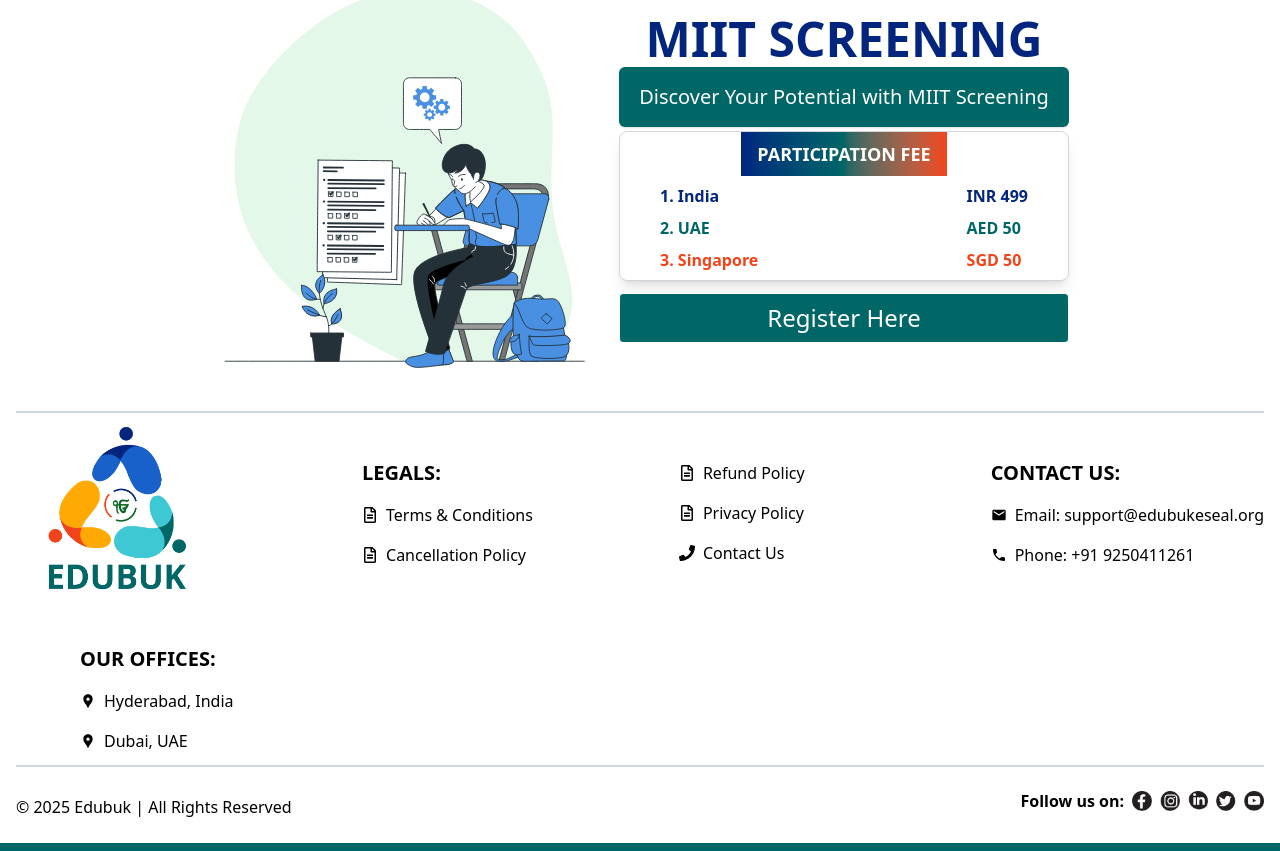
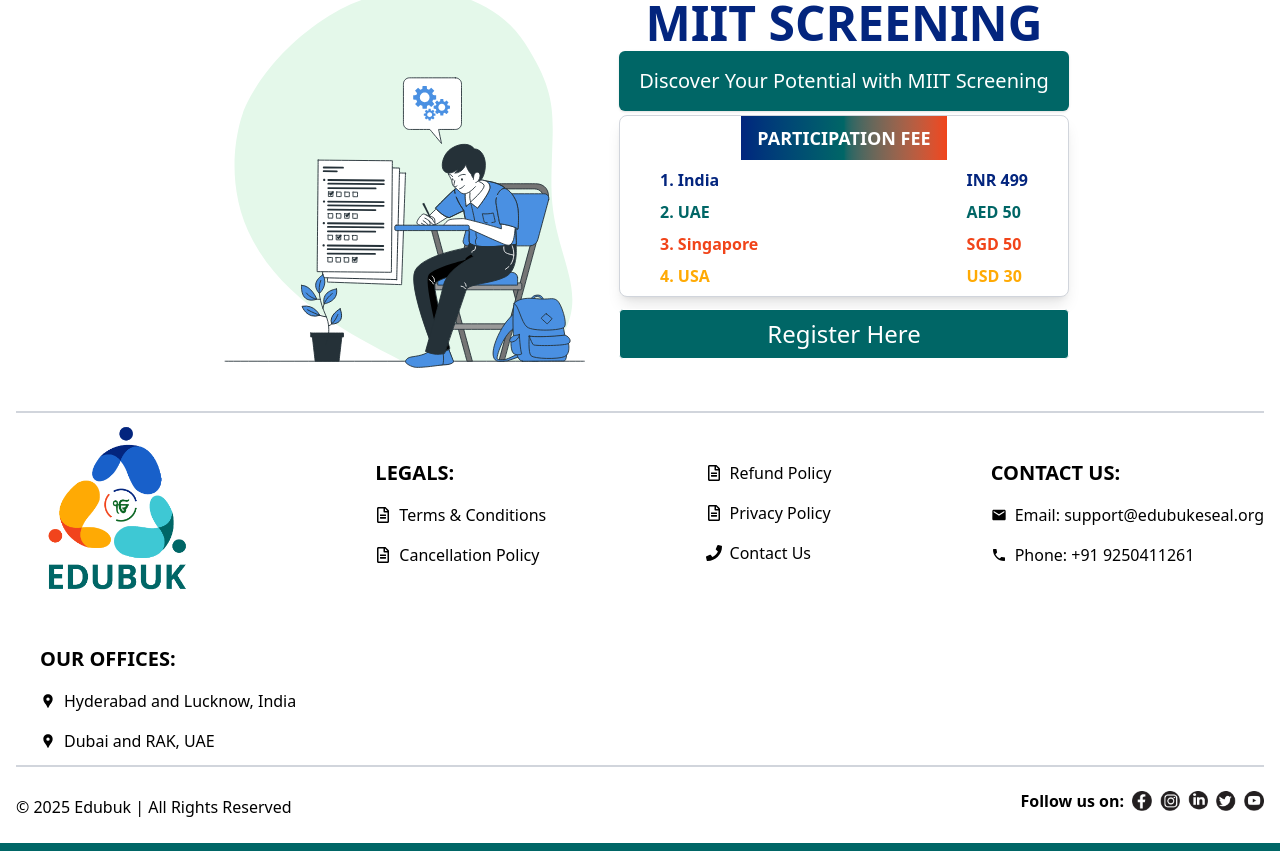
Before and after one commit to edubuk/MIIT-Screening-V2, a React (Vite) app: page / in a window 1280 px wide. Shown: the part 10727-11578 px from the top of the page. Built offline with nearby package versions, Linux system fonts and the light colour scheme; no server answers.

Commit message:
usd currency added

```diff
--- a/src/components/paymentGateway/razorpay.tsx
+++ b/src/components/paymentGateway/razorpay.tsx
@@ -154,7 +154,7 @@
                             e.target.value === "INR"
                               ? setAmount(499)
                               : e.target.value === "AED"? setAmount(50)
-                              :setAmount(50);
+                              :e.target.value==="SGD"?setAmount(50):setAmount(30);
                           }}
                           className="w-full px-2 py-1 border text-center border-gray-300 rounded-md text-gray-700 bg-white focus:outline-none focus:ring-2 focus:ring-blue-500 appearance-none"
                         >
@@ -162,6 +162,7 @@
                           <option value="INR">INR</option>
                           <option value="AED">AED</option>
                           <option value="SGD">SGD</option>
+                          <option value="USD">USD</option>
                         </select>
                         <div className="pointer-events-none absolute inset-y-0 right-3 flex items-center text-gray-500">
                           ▼
--- a/src/pages/Footer.tsx
+++ b/src/pages/Footer.tsx
@@ -15,25 +15,25 @@
 
       <div className="flex flex-wrap justify-center sm:justify-between items-center gap-8 border-b-2 border-t-2 border-gray-300 pb-3 " >
         <img src={logo} alt="logo" className="md:w-[200px] md:h-[200px] w-[152px] h-[152px]"></img>
-        <div className="flex flex-col justify-center gap-4 sm:pl-16">
+        <div className="flex flex-col justify-center gap-4 sm:pl-6">
             <div className="font-semibold text-xl text-black uppercase">Legals:</div>
             <Link to="/terms-and-conditions" className="flex justify-start gap-2 items-center text-black"><FaRegFileAlt />Terms & Conditions</Link>
             <Link to="/cancellation-policy" className="flex justify-start gap-2 items-center text-black"><FaRegFileAlt />Cancellation Policy</Link>
         </div>
-        <div className="flex flex-col justify-center gap-4 sm:pl-16">
+        <div className="flex flex-col justify-center gap-4 sm:pl-6">
               <Link to="/refund-policy" className="flex justify-start gap-2 items-center text-black"><FaRegFileAlt />Refund Policy</Link>
             <Link to="/privacy-policy" className="flex justify-start gap-2 items-center text-black"><FaRegFileAlt />Privacy Policy</Link>
             <Link to="/contact-us" className="flex justify-start gap-2 items-center text-black"><FaPhone />Contact Us</Link>
         </div>
-        <div className="flex flex-col justify-center gap-4 sm:pl-16 ml-10">
+        <div className="flex flex-col justify-center gap-4 sm:pl-6">
             <div className="font-semibold text-xl text-black uppercase">Contact Us:</div>
             <div className="flex justify-start gap-2 items-center text-black"><MdEmail />Email: support@edubukeseal.org</div>
             <div className="flex justify-start gap-2 items-center text-black"><MdPhone />Phone: +91 9250411261</div>
         </div>
-        <div className="flex flex-col justify-center gap-4 sm:pl-16">
+        <div className="flex flex-col justify-center gap-4 sm:pl-6">
             <div className="font-semibold text-xl text-black uppercase">Our Offices:</div>
-            <div className="flex justify-start gap-2 items-center text-black"><MdLocationPin /> Hyderabad, India</div>
-            <div className="flex justify-start gap-2 items-center text-black"><MdLocationPin /> Dubai, UAE</div>
+            <div className="flex justify-start gap-2 items-center text-black"><MdLocationPin /> Hyderabad and Lucknow, India</div>
+            <div className="flex justify-start gap-2 items-center text-black"><MdLocationPin /> Dubai and RAK, UAE</div>
         </div>
       </div>
 
--- a/src/pages/Home.tsx
+++ b/src/pages/Home.tsx
@@ -624,6 +624,7 @@
                   <p className="text-[#03257e] font-bold">1. India</p>
                   <p className="text-[#006666] font-bold">2. UAE</p>
                   <p className="text-[#f14419] font-bold">3. Singapore</p>
+                  <p className="text-[#ffaa04] font-bold">4. USA</p>
                 </div>
               </div>
               <div>
@@ -631,6 +632,7 @@
                   <p className="font-bold text-[#03257e]">INR 499</p>
                   <p className="font-bold text-[#006666]">AED 50</p>
                   <p className="font-bold text-[#f14419]">SGD 50</p>
+                  <p className="font-bold text-[#ffaa04]">USD 30</p>
                 </div>
               </div>
             </div>
```
